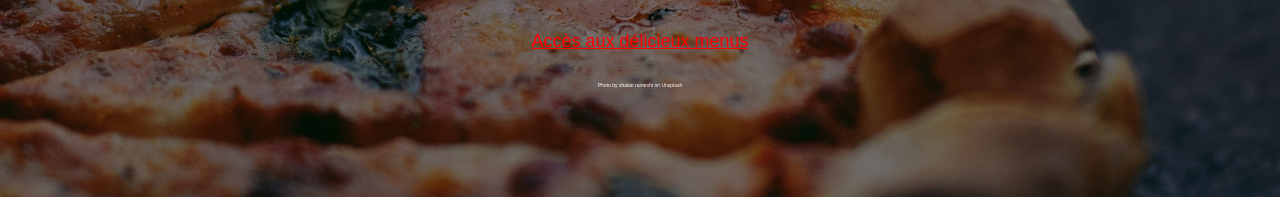
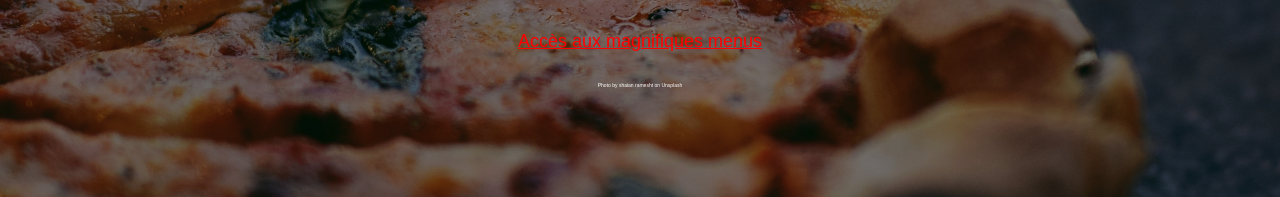
Before and after one commit to flemee/pizzamama, a Django app: page / in a window 1280 px wide. Shown: the part 603-800 px from the top of the page. Run offline with Django 3.2, Linux system fonts and the light colour scheme.

Commit message:
Les menus sont magnigiques

```diff
--- a/livraison/version_current/src/pizzamama/templates/index.html
+++ b/livraison/version_current/src/pizzamama/templates/index.html
@@ -9,7 +9,7 @@
 <body>
     <div class="centered">
         <img  src="{% static 'images/main_logo.png' %}">
-        <a href="{% url 'menu:index' %}">Accès aux délicieux menus</a>
+        <a href="{% url 'menu:index' %}">Accès aux magnifiques menus</a>
         <p>Photo by shaian ramesht on Unsplash</p>
     </div>
 </body>
```
